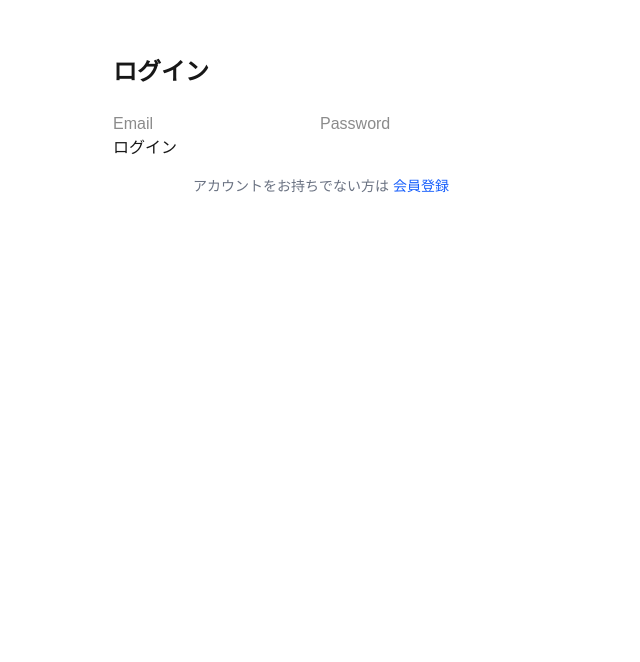
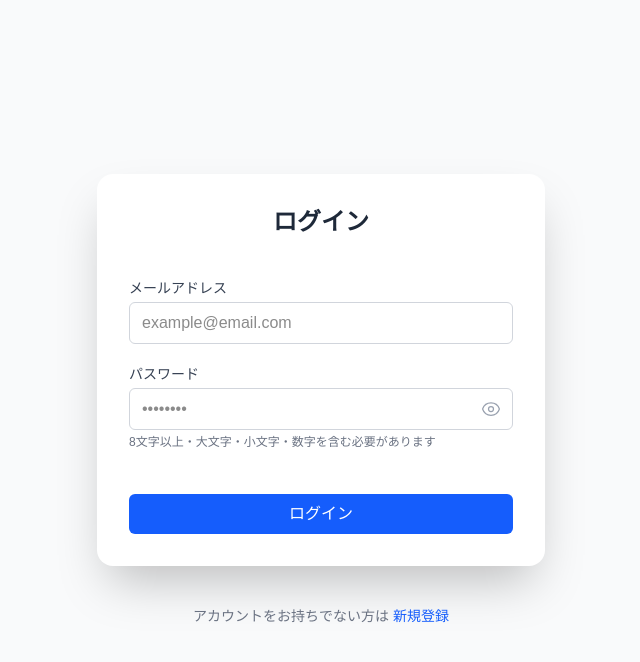
Before and after one commit to keisukessu/next_kadai, a Next.js app: page /login in a window 1280 px wide. Shown: the top 662 px of the page, without its empty margins (319-959 px from the left). Built offline with nearby package versions, Linux system fonts and the light colour scheme.

Commit message:
style: ログインページのUIUX改善

```diff
--- a/src/app/(auth)/login/page.tsx
+++ b/src/app/(auth)/login/page.tsx
@@ -4,18 +4,19 @@ import Link from "next/link"
 
 export default function LoginPage() {
     return (
-        <div className="max-w-md mx-auto mt-10 p-4">
-            <h1 className="text-2xl font-bold mb-6">ログイン</h1>
+        <div className="min-h-screen bg-gray-50 flex items-center justify-center p-4">
+            <div className="w-full max-w-md">
                 <LoginForm />
-            <p className="mt-4 text-center text-sm text-gray-500">
+                <p className="mt-10 text-center text-sm text-gray-500 ">
                     アカウントをお持ちでない方は
                     <Link
                         href="/register"
                         className="text-blue-600 hover:underline ml-1"
                     >
-                    会員登録
+                        新規登録
                     </Link>
                 </p>
             </div>
+        </div>
     )
 }
--- a/src/components/auth/LoginForm.tsx
+++ b/src/components/auth/LoginForm.tsx
@@ -6,13 +6,18 @@ import { zodResolver } from "@hookform/resolvers/zod"
 import { loginSchema } from "@/lib/validations"
 import { useRouter } from "next/navigation"
 import { z } from "zod"
+import { useState } from "react"
 
 type LoginFormData = z.infer<typeof loginSchema>
 
-
 export function LoginForm() {
     const router = useRouter()
-    const { register, handleSubmit, formState: { errors } } = useForm<LoginFormData>({
+    const [showPassword, setShowPassword] = useState(false)
+    const {
+        register,
+        handleSubmit,
+        formState: { errors, isSubmitting }
+    } = useForm<LoginFormData>({
         resolver: zodResolver(loginSchema)
     })
 
@@ -20,28 +25,94 @@ export function LoginForm() {
         const result = await signIn("credentials", {
             email: data.email,
             password: data.password,
-            redirect: false,  // 自分でリダイレクトを制御する
+            redirect: false,
         })
 
         if (result?.error) {
-            // ログイン失敗
             alert("メールアドレスまたはパスワードが違います")
             return
         }
 
-        // ログイン成功 → トップページへ
         router.push("/dashboard")
     }
 
     return (
-        <form onSubmit={handleSubmit(onSubmit)}>
-            <input {...register("email")} type="email" placeholder="Email" />
-            {errors.email && <p>{errors.email.message}</p>}
+        <div className="bg-white rounded-2xl shadow-2xl p-8 w-full mx-auto">
 
-            <input {...register("password")} type="password" placeholder="Password" />
-            {errors.password && <p>{errors.password.message}</p>}
+            <h2 className="text-2xl font-bold text-gray-800 mb-10 text-center">
+                ログイン
+            </h2>
 
-            <button type="submit">ログイン</button>
-        </form>
+            <form onSubmit={handleSubmit(onSubmit)} className="space-y-5">
+
+                {/* メールアドレス */}
+                <div className="space-y-1">
+                    <label htmlFor="email" className="block text-sm font-medium text-gray-700">
+                        メールアドレス
+                    </label>
+                    <input
+                        {...register("email")}
+                        id="email"
+                        type="email"
+                        placeholder="example@email.com"
+                        className="w-full px-3 py-2 border border-gray-300 rounded-md focus:outline-none focus:ring-2 focus:ring-blue-500"
+                    />
+                    {errors.email && (
+                        <p className="text-red-600 text-sm">{errors.email.message}</p>
+                    )}
+                </div>
+
+                {/* パスワード */}
+                <div className="space-y-1">
+                    <label htmlFor="password" className="block text-sm font-medium text-gray-700">
+                        パスワード
+                    </label>
+                    <div className="relative">
+                        <input
+                            {...register("password")}
+                            id="password"
+                            type={showPassword ? "text" : "password"}
+                            placeholder="••••••••"
+                            className="w-full px-3 py-2 border border-gray-300 rounded-md focus:outline-none focus:ring-2 focus:ring-blue-500 pr-10"
+                        />
+                        {/* 目のアイコン */}
+                        <button
+                            type="button"
+                            onClick={() => setShowPassword(!showPassword)}
+                            className="absolute right-3 top-1/2 -translate-y-1/2 text-gray-400 hover:text-gray-600"
+                        >
+                            {showPassword ? (
+                                // 目を閉じるアイコン（表示中）
+                                <svg xmlns="http://www.w3.org/2000/svg" fill="none" viewBox="0 0 24 24" strokeWidth={1.5} stroke="currentColor" className="w-5 h-5">
+                                    <path strokeLinecap="round" strokeLinejoin="round" d="M3.98 8.223A10.477 10.477 0 001.934 12C3.226 16.338 7.244 19.5 12 19.5c.993 0 1.953-.138 2.863-.395M6.228 6.228A10.45 10.45 0 0112 4.5c4.756 0 8.773 3.162 10.065 7.498a10.523 10.523 0 01-4.293 5.774M6.228 6.228L3 3m3.228 3.228l3.65 3.65m7.894 7.894L21 21m-3.228-3.228l-3.65-3.65m0 0a3 3 0 10-4.243-4.243m4.242 4.242L9.88 9.88" />
+                                </svg>
+                            ) : (
+                                // 目を開くアイコン（非表示中）
+                                <svg xmlns="http://www.w3.org/2000/svg" fill="none" viewBox="0 0 24 24" strokeWidth={1.5} stroke="currentColor" className="w-5 h-5">
+                                    <path strokeLinecap="round" strokeLinejoin="round" d="M2.036 12.322a1.012 1.012 0 010-.639C3.423 7.51 7.36 4.5 12 4.5c4.638 0 8.573 3.007 9.963 7.178.07.207.07.431 0 .639C20.577 16.49 16.64 19.5 12 19.5c-4.638 0-8.573-3.007-9.963-7.178z" />
+                                    <path strokeLinecap="round" strokeLinejoin="round" d="M15 12a3 3 0 11-6 0 3 3 0 016 0z" />
+                                </svg>
+                            )}
+                        </button>
+                    </div>
+                    <p className="text-xs text-gray-500">
+                        8文字以上・大文字・小文字・数字を含む必要があります
+                    </p>
+                    {errors.password && (
+                        <p className="text-red-600 text-sm">{errors.password.message}</p>
+                    )}
+                </div>
+
+                {/* ログインボタン */}
+                <button
+                    type="submit"
+                    disabled={isSubmitting}
+                    className="w-full bg-blue-600 text-white py-2 px-4 rounded-md hover:bg-blue-700 disabled:opacity-50 disabled:cursor-not-allowed font-medium mt-6"
+                >
+                    {isSubmitting ? "ログイン中..." : "ログイン"}
+                </button>
+
+            </form>
+        </div>
     )
 }
```
Lines whose indentation alone changed are shown as unchanged.
